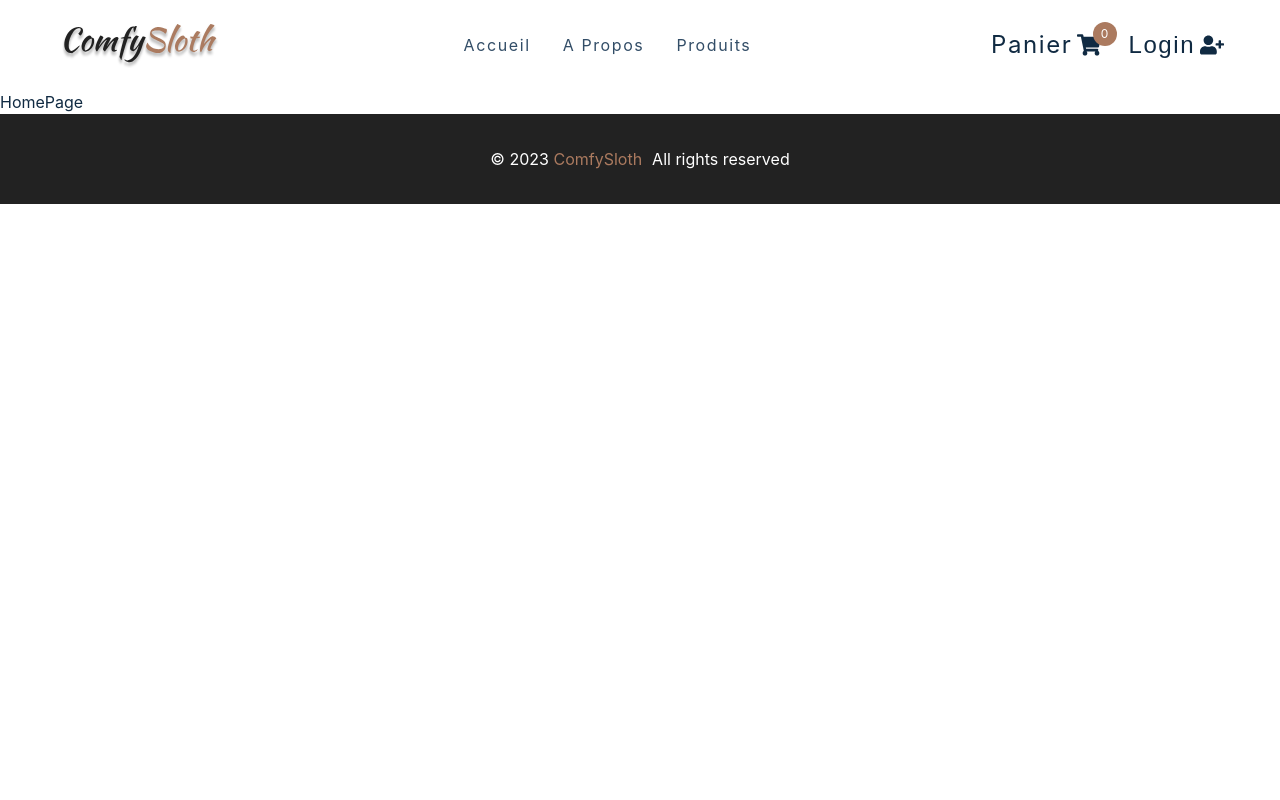
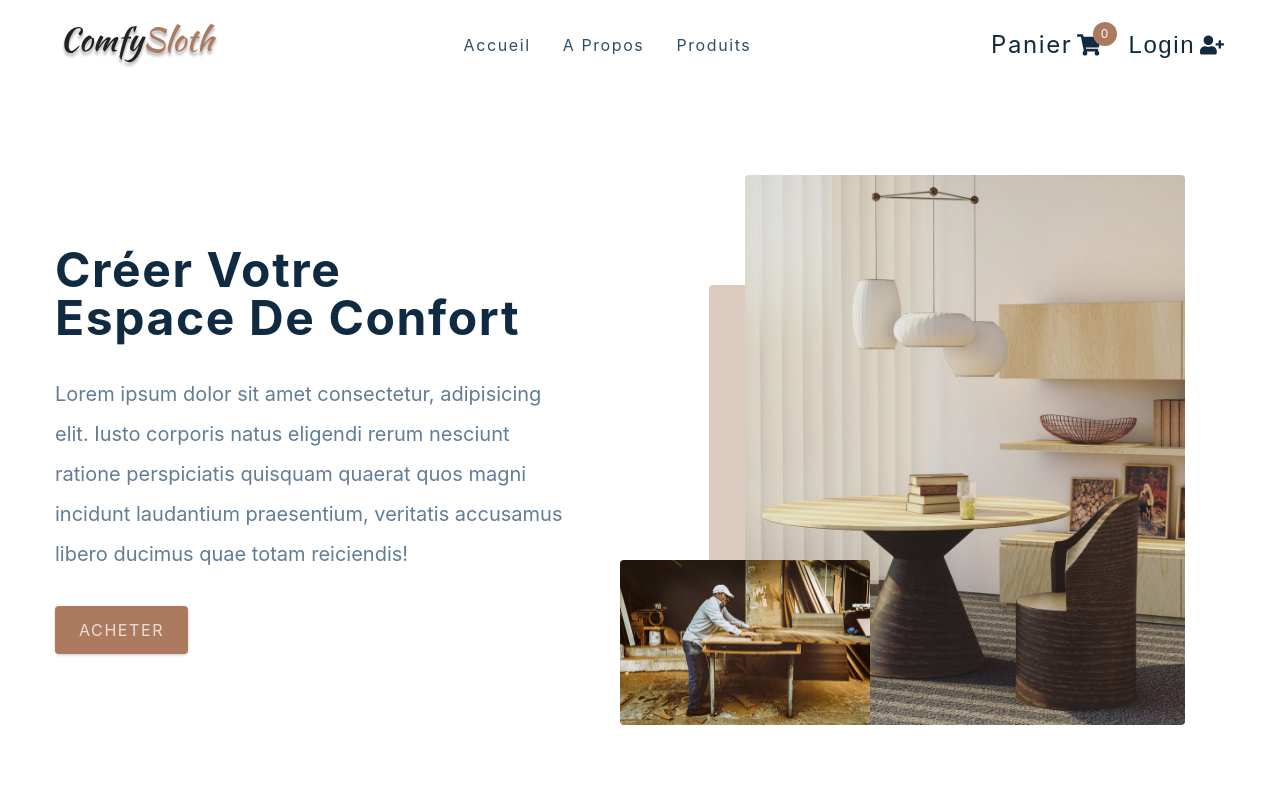
Before and after one commit to sofrdr/Comfy-Sloth-Project, a React (Create React App) app: page / in a window 1280 px wide. Shown: the top 800 px of the page. Built offline with nearby package versions, Linux system fonts and the light colour scheme.

Commit message:
Hero component styled

```diff
--- a/src/components/FeaturedProducts.jsx
+++ b/src/components/FeaturedProducts.jsx
@@ -1,7 +1,18 @@
 import React from "react";
+import styled from "styled-components";
+
+const Wrapper = styled.section`
+  background: var(--clr-grey-10);
+`;
 
 const FeaturedProducts = () => {
-  return <div>FeaturedProducts</div>;
+  return (
+    <Wrapper className="section">
+      <div className="title">
+        <h2>Featured Products</h2>
+      </div>
+    </Wrapper>
+  );
 };
 
 export default FeaturedProducts;
--- a/src/components/Hero.jsx
+++ b/src/components/Hero.jsx
@@ -1,7 +1,92 @@
 import React from "react";
+import styled from "styled-components";
+import heroBcg from "../assets/hero-bcg.jpeg";
+import heroBcg2 from "../assets/hero-bcg-2.jpeg";
+import { Link } from "react-router-dom";
+
+const Wrapper = styled.section`
+  min-height: 60vh;
+  display: grid;
+  place-items: center;
+  p {
+    line-height: 2;
+    max-width: 45em;
+    margin-bottom: 2rem;
+    color: var(--clr-grey-5);
+  }
+  .img-container {
+    display: none;
+  }
+  @media screen and (min-width: 992px) {
+    height: calc(-5rem + 100vh);
+    grid-template-columns: 1fr 1fr;
+    gap: 8rem;
+    h1 {
+      margin-bottom: 2rem;
+    }
+    p {
+      font-size: 1.25rem;
+    }
+    .hero-btn {
+      padding: 0.75rem 1.5rem;
+      font-size: 1rem;
+    }
+    .img-container {
+      display: block;
+      position: relative;
+      &::before {
+        content: "";
+        position: absolute;
+        width: 10%;
+        height: 80%;
+        background: var(--clr-primary-9);
+        bottom: 0%;
+        left: -8%;
+        border-radius: var(--radius);
+      }
+      .main-img {
+        width: 100%;
+        height: 550px;
+        position: relative;
+        border-radius: var(--radius);
+        display: block;
+        object-fit: cover;
+      }
+      .accent-img {
+        position: absolute;
+        bottom: 0px;
+        left: 0px;
+        width: 250px;
+        transform: translateX(-50%);
+        border-radius: var(--radius);
+      }
+    }
+  }
+`;
 
 const Hero = () => {
-  return <div>Hero</div>;
+  return (
+    <Wrapper className="section-center">
+      <article className="content">
+        <h1>
+          Créer votre <br /> espace de confort
+        </h1>
+        <p>
+          Lorem ipsum dolor sit amet consectetur, adipisicing elit. Iusto
+          corporis natus eligendi rerum nesciunt ratione perspiciatis quisquam
+          quaerat quos magni incidunt laudantium praesentium, veritatis
+          accusamus libero ducimus quae totam reiciendis!
+        </p>
+        <Link to="/products" className="btn hero-btn">
+          Acheter
+        </Link>
+      </article>
+      <article className="img-container">
+        <img src={heroBcg} alt="nice table" className="main-img" />
+        <img src={heroBcg2} alt="person working" className="accent-img" />
+      </article>
+    </Wrapper>
+  );
 };
 
 export default Hero;
--- a/src/pages/HomePage.jsx
+++ b/src/pages/HomePage.jsx
@@ -1,7 +1,15 @@
 import React from "react";
+import { Hero, Services, FeaturedProducts, Contact } from "../components";
 
 const HomePage = () => {
-  return <div>HomePage</div>;
+  return (
+    <main>
+      <Hero />
+      <FeaturedProducts />
+      <Services />
+      <Contact />
+    </main>
+  );
 };
 
 export default HomePage;
```
